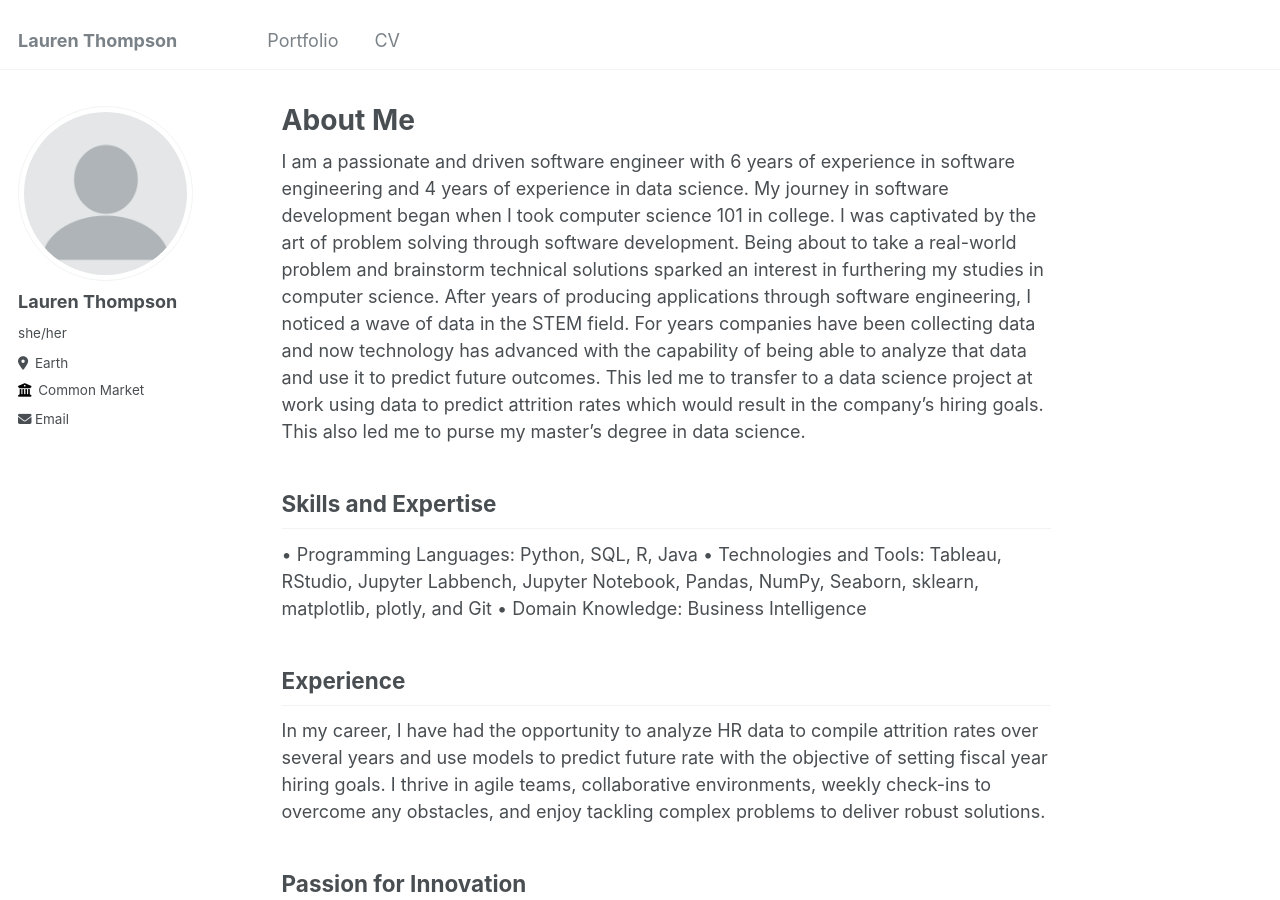
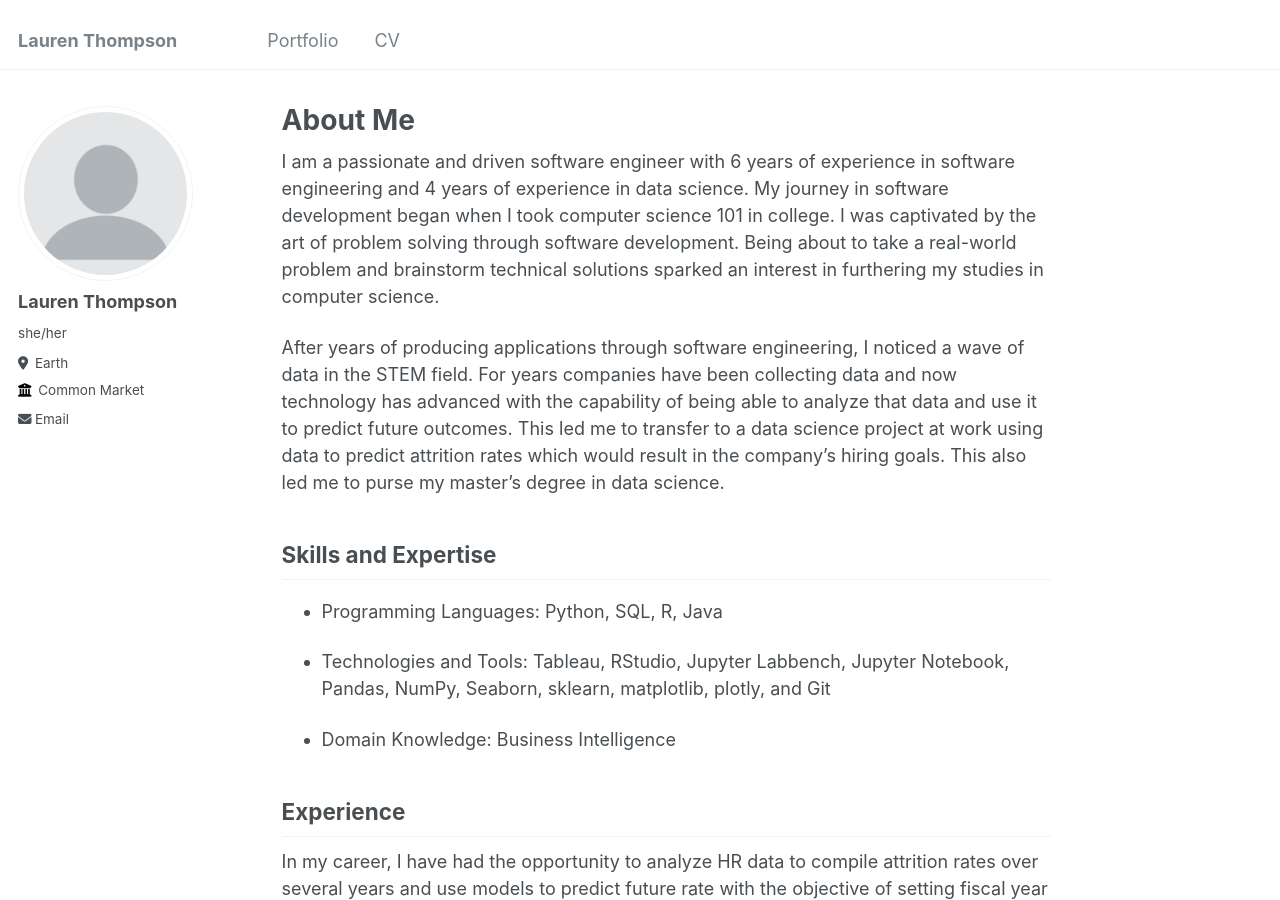
Before and after one commit to laurenthompson4477/Portfolio.github.io, a Jekyll site: the page built from _pages/about.md, in a window 1280 px wide and 900 px high. Built offline with Jekyll 4.4.1, drawn with Linux system fonts in a browser that asks for light colours.

```diff
--- a/_pages/about.md
+++ b/_pages/about.md
@@ -7,13 +7,17 @@ redirect_from:
   - /about.html
 ---
 
-I am a passionate and driven software engineer with 6 years of experience in software engineering and 4 years of experience in data science. My journey in software development began when I took computer science 101 in college. I was captivated by the art of problem solving through software development. Being about to take a real-world problem and brainstorm technical solutions sparked an interest in furthering my studies in computer science. After years of producing applications through software engineering, I noticed a wave of data in the STEM field. For years companies have been collecting data and now technology has advanced with the capability of being able to analyze that data and use it to predict future outcomes. This led me to transfer to a data science project at work using data to predict attrition rates which would result in the company’s hiring goals. This also led me to purse my master’s degree in data science.
+I am a passionate and driven software engineer with 6 years of experience in software engineering and 4 years of experience in data science. My journey in software development began when I took computer science 101 in college. I was captivated by the art of problem solving through software development. Being about to take a real-world problem and brainstorm technical solutions sparked an interest in furthering my studies in computer science.
+
+After years of producing applications through software engineering, I noticed a   wave of data in the STEM field. For years companies have been collecting data and now technology has advanced with the capability of being able to analyze that data and use it to predict future outcomes. This led me to transfer to a data science project at work using data to predict attrition rates which would result in the company’s hiring goals. This also led me to purse my master’s degree in data science.
 
 Skills and Expertise
 ------
-•	Programming Languages: Python, SQL, R, Java
-•	Technologies and Tools: Tableau, RStudio, Jupyter Labbench, Jupyter Notebook, Pandas, NumPy, Seaborn, sklearn, matplotlib, plotly, and Git
-•	Domain Knowledge: Business Intelligence
+* Programming Languages: Python, SQL, R, Java
+
+* Technologies and Tools: Tableau, RStudio, Jupyter Labbench, Jupyter Notebook,   Pandas, NumPy, Seaborn, sklearn, matplotlib, plotly, and Git
+
+* Domain Knowledge: Business Intelligence
 
 Experience
 ------
```
